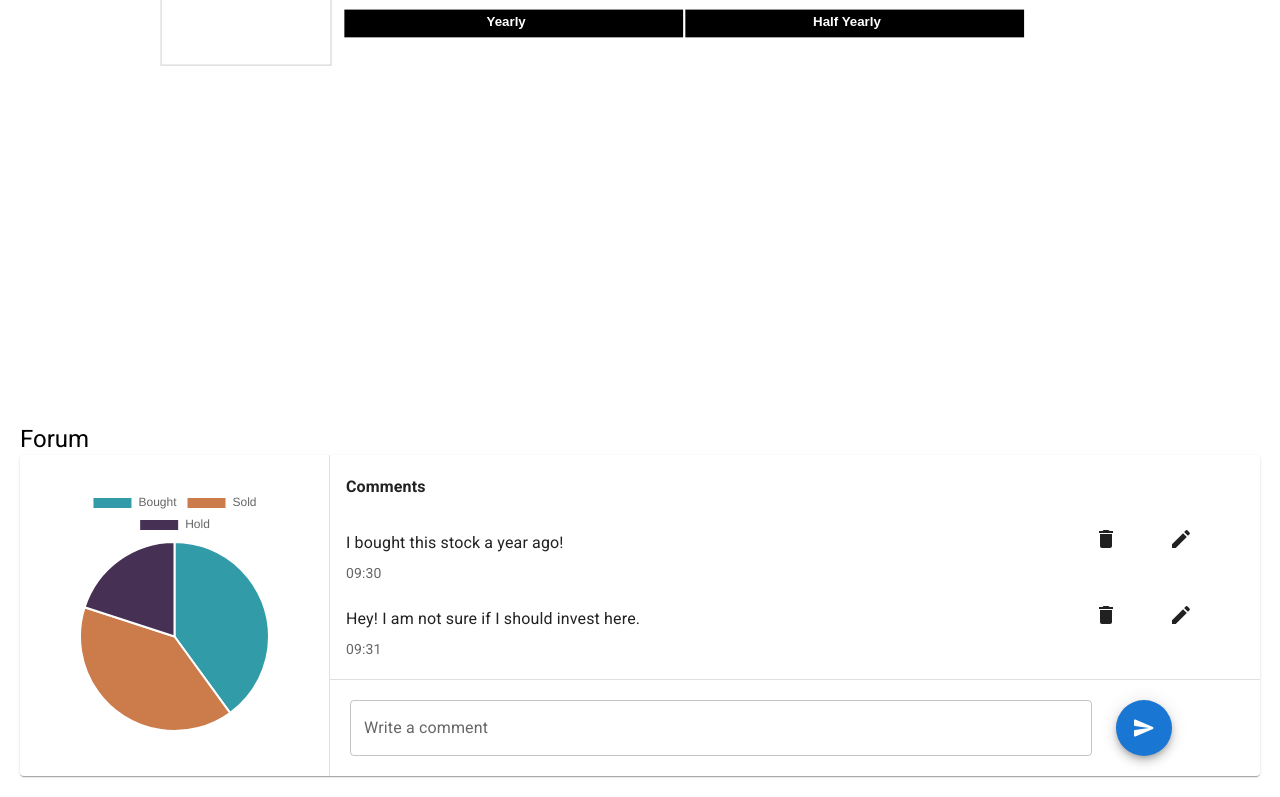
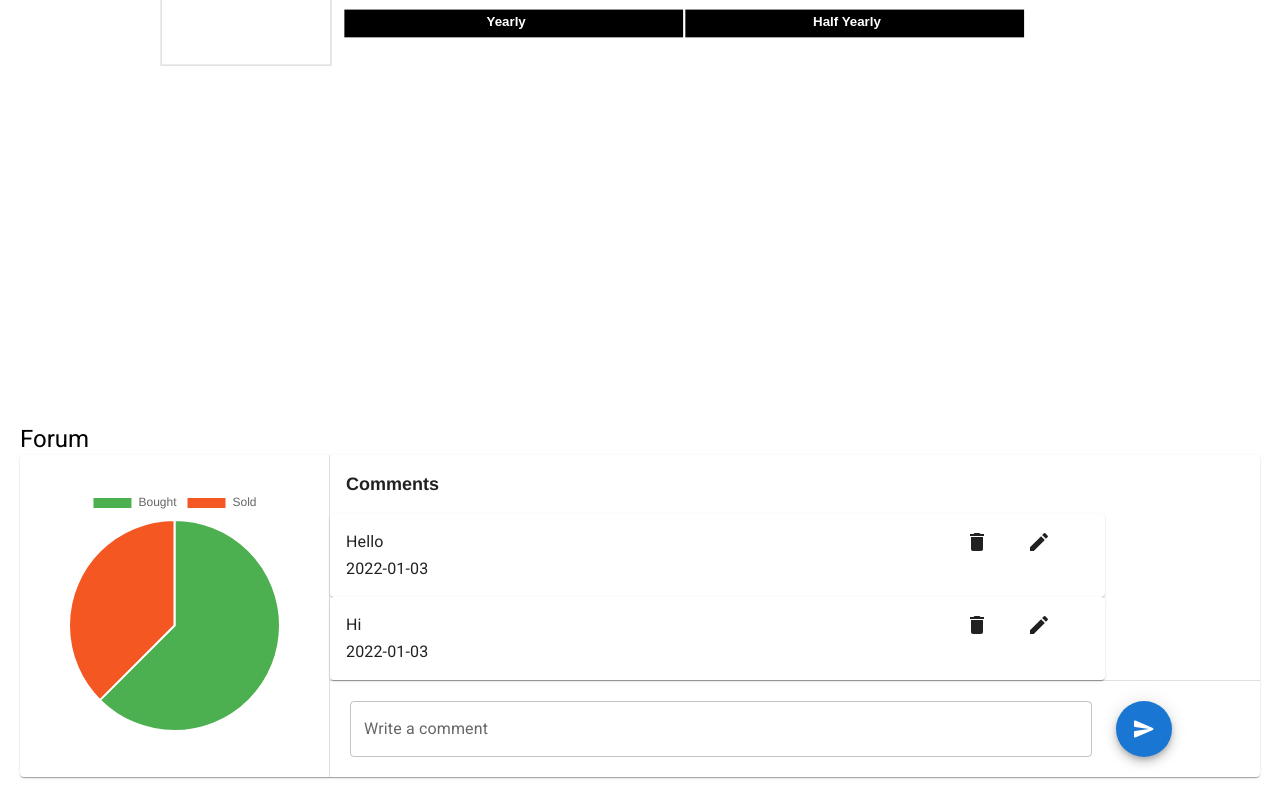
Before and after one commit to SanikaVT/trading_simulation_frontend, a React (Create React App) app: page /analytics in a window 1280 px wide. Shown: the part 1343-2140 px from the top of the page. Built offline with nearby package versions, Linux system fonts and the light colour scheme; no server answers.

Commit message:
Forum integration

```diff
--- /dev/null
+++ b/src/components/forum/CommentCard.tsx
@@ -0,0 +1,147 @@
+import React from "react";
+import Card from "@mui/material/Card";
+import CardContent from "@mui/material/CardContent";
+import Typography from "@mui/material/Typography";
+import {
+  Button,
+  CardActionArea,
+  Dialog,
+  DialogActions,
+  DialogContent,
+  DialogTitle,
+  Grid,
+  TextField,
+} from "@mui/material";
+import DeleteIcon from "@mui/icons-material/Delete";
+import EditIcon from "@mui/icons-material/Edit";
+import axios from "axios";
+
+function CommentCard(props: any) {
+  document.body.style.overflow = "scroll";
+  const [open, setOpen] = React.useState(false);
+  const [comment, setComment] = React.useState("");
+  const [commentID, setCommentID] = React.useState(props.commentID);
+  const [analyticsID, setAnalyticsID] = React.useState(props.analyticsID);
+  const [loading, setLoading] = React.useState({});
+
+  const handleClickOpen = () => {
+    setCommentID(props.commentID);
+    setAnalyticsID(props.analyticsID);
+    setOpen(true);
+  };
+
+  const handleClose = () => {
+    setOpen(false);
+  };
+
+  const [openDelete, setOpenDelete] = React.useState(false);
+
+  const handleClickOpenDelete = () => {
+    setCommentID(props.commentID);
+    setAnalyticsID(props.analyticsID);
+    setOpenDelete(true);
+  };
+
+  const handleCloseDelete = () => {
+    deleteComment();
+    setOpenDelete(false);
+  };
+
+  function updateComment() {
+    if (comment.trim() !== "") {
+      axios
+        .put(`http://localhost:3100/api/forum`, {
+          analyticsID: analyticsID,
+          commentID: commentID,
+          comment: comment,
+        })
+        .then((res) => {
+          console.log(res.data);
+          setOpen(false);
+          props.rerender(res.data);
+        });
+    } else {
+      setOpen(false);
+    }
+  }
+  function deleteComment() {
+    axios
+      .put(`http://localhost:3100/api/forum/delete`, {
+        analyticsID: analyticsID,
+        commentID: commentID,
+      })
+      .then((res) => {
+        console.log(analyticsID);
+        console.log(commentID);
+        console.log(res.data);
+        setOpenDelete(false);
+        props.rerender(res.data);
+        // window.location.reload();
+      });
+  }
+  return (
+    <>
+      <Card
+        style={{
+          // border: "1px solid transparent",
+          padding: "5spx",
+        }}
+      >
+        <CardActionArea>
+          <CardContent>
+            <Grid container>
+              <Grid item md={10} xs={12}>
+                <Typography>{props.comment}</Typography>
+              </Grid>
+              <Grid item md={1} xs={12}>
+                <DeleteIcon onClick={handleClickOpenDelete} />
+              </Grid>
+              <Grid item md={1} xs={12}>
+                <EditIcon onClick={handleClickOpen} />
+              </Grid>
+              <Grid item md={12} xs={12}>
+                <Typography>{props.creation_date}</Typography>
+              </Grid>
+            </Grid>
+            <Dialog
+              fullWidth={true}
+              maxWidth={"lg"}
+              open={open}
+              onClose={handleClose}
+            >
+              <DialogTitle>Edit Comment</DialogTitle>
+              <DialogContent>
+                <TextField
+                  autoFocus
+                  margin="dense"
+                  id="name"
+                  type="text"
+                  fullWidth
+                  variant="standard"
+                  defaultValue={props.comment}
+                  onChange={(event) => setComment(event.target.value)}
+                />
+              </DialogContent>
+              <DialogActions>
+                <Button onClick={updateComment}>Save</Button>
+              </DialogActions>
+            </Dialog>
+
+            <Dialog
+              fullWidth={true}
+              open={openDelete}
+              onClose={handleCloseDelete}
+            >
+              <DialogTitle>Confirm Delete?</DialogTitle>
+              <DialogActions>
+                <Button onClick={deleteComment}>Delete</Button>
+              </DialogActions>
+            </Dialog>
+          </CardContent>
+        </CardActionArea>
+      </Card>
+    </>
+  );
+}
+
+export default CommentCard;
--- a/src/components/forum/Forum.tsx
+++ b/src/components/forum/Forum.tsx
@@ -1,27 +1,72 @@
 import Paper from "@mui/material/Paper";
-import React from "react";
 import Grid from "@mui/material/Grid";
 import Divider from "@mui/material/Divider";
 import TextField from "@mui/material/TextField";
 import Typography from "@mui/material/Typography";
-import List from "@mui/material/List";
-import ListItem from "@mui/material/ListItem";
-import ListItemText from "@mui/material/ListItemText";
 import Fab from "@mui/material/Fab";
-import DeleteIcon from "@mui/icons-material/Delete";
-import EditIcon from "@mui/icons-material/Edit";
 import SendRoundedIcon from "@mui/icons-material/SendRounded";
-import Dialog from "@mui/material/Dialog";
-import DialogActions from "@mui/material/DialogActions";
-import DialogContent from "@mui/material/DialogContent";
-import DialogTitle from "@mui/material/DialogTitle";
-import { Button } from "@mui/material";
 import PieChartComponent from "./PieChartComp";
 import { ToastContainer, toast, Bounce } from "react-toastify";
+import CommentCard from "./CommentCard";
+import { IComment } from "../../types/IComment";
+import { useEffect, useState } from "react";
+import axios from "axios";
 
+const initialCommentsList: IComment[] = [
+  {
+    analyticsID: "1",
+    commentID: "2",
+    comment: "Hello",
+    creation_date: "01-03-2022",
+  },
+  {
+    analyticsID: "1",
+    commentID: "2",
+    comment: "Hi",
+    creation_date: "01-03-2022",
+  },
+];
 //Code Reference: https://codesandbox.io/s/kqv1w?file=/src/ChartFirst.tsx:269-273
 function ForumComp() {
-  const [open, setOpen] = React.useState(false);
+  const [commentData, setCommentData] = useState(initialCommentsList);
+  const [commentSet, setComment] = useState("");
+  const [loading, setLoading] = useState("");
+
+  useEffect(() => {
+    axios
+      .get(`http://localhost:3100/api/forum/`, {
+        responseType: "json",
+        params: { analyticsID: "1" },
+      })
+      .then(function(response) {
+        setCommentData(response.data.comments);
+        console.log(response.data.comments);
+      });
+  }, [loading]);
+
+  function postComment() {
+    axios
+      .post(`http://localhost:3100/api/forum/`, {
+        analyticsID: "1",
+        comment: commentSet,
+      })
+      .then((res) => {
+        // notify;
+        console.log(res.data);
+        setLoading(Math.random().toString());
+      });
+  }
+  function formatDate(date: any) {
+    var d = new Date(date),
+      month = "" + (d.getMonth() + 1),
+      day = "" + d.getDate(),
+      year = d.getFullYear();
+
+    if (month.length < 2) month = "0" + month;
+    if (day.length < 2) day = "0" + day;
+
+    return [year, month, day].join("-");
+  }
 
   const notify = () => {
     toast(` Comment posted successfully!`, {
@@ -29,23 +74,6 @@ function ForumComp() {
     });
   };
 
-  const handleClickOpen = () => {
-    setOpen(true);
-  };
-
-  const handleClose = () => {
-    setOpen(false);
-  };
-
-  const [openDelete, setOpenDelete] = React.useState(false);
-
-  const handleClickOpenDelete = () => {
-    setOpenDelete(true);
-  };
-
-  const handleCloseDelete = () => {
-    setOpenDelete(false);
-  };
   return (
     <>
       <Grid container>
@@ -60,72 +88,35 @@ function ForumComp() {
           <PieChartComponent />
         </Grid>
         <Grid item md={9} xs={12}>
-          <List>
-            <ListItem key="1">
-              <Grid container>
-                <Grid item md={12} xs={12} marginBottom={3}>
-                  <ListItemText>
-                    <b>Comments</b>
-                  </ListItemText>
-                </Grid>
-                <Grid item md={10} xs={12}>
-                  <ListItemText primary="I bought this stock a year ago! "></ListItemText>
-                </Grid>
-                <Grid item md={1} xs={12}>
-                  <DeleteIcon onClick={handleClickOpenDelete} />
-                </Grid>
-                <Grid item md={1} xs={12}>
-                  <EditIcon onClick={handleClickOpen} />
-                </Grid>
-                <Grid item md={12} xs={12}>
-                  <ListItemText secondary="09:30"></ListItemText>
-                </Grid>
-              </Grid>
-            </ListItem>
-            <ListItem key="2">
-              <Grid container>
-                <Grid item md={10} xs={12}>
-                  <ListItemText primary="Hey! I am not sure if I should invest here."></ListItemText>
-                </Grid>
-                <Grid item md={1} xs={12}>
-                  <DeleteIcon onClick={handleClickOpenDelete} />
-                </Grid>
-                <Grid item md={1} xs={12}>
-                  <EditIcon onClick={handleClickOpen} />
-                </Grid>
-                <Grid item md={12} xs={12}>
-                  <ListItemText secondary="09:31"></ListItemText>
-                </Grid>
-              </Grid>
-            </ListItem>
-            {/* <ListItem key="3">
-                        <Grid container>
-                            <Grid item md={10} xs={12}>
-                                <ListItemText primary="Don't worry! I will help you"></ListItemText>
-                            </Grid>
-                            <Grid item md={1} xs={12}>
-                                <DeleteIcon onClick={handleClickOpenDelete}/>
-                            </Grid>
-                            <Grid item md={1} xs={12}>
-                                <EditIcon onClick={handleClickOpen}/>
-                            </Grid>
-                            <Grid item md={12} xs={12}>
-                                <ListItemText secondary="10:30"></ListItemText>
-                            </Grid>
-                        </Grid>
-                    </ListItem> */}
-          </List>
+          <Grid padding={2}>
+            <b>Comments</b>
+          </Grid>
+          <Grid item md={10} xs={12}>
+            {commentData.map((myVariable) => {
+              return (
+                <CommentCard
+                  creation_date={formatDate(myVariable.creation_date)}
+                  comment={myVariable.comment}
+                  commentID={myVariable.commentID}
+                  analyticsID={myVariable.analyticsID}
+                  rerender={setLoading}
+                />
+              );
+            })}
+            {/* <CommentCard commentData={commentData}></CommentCard> */}
+          </Grid>
           <Divider />
           <Grid container style={{ padding: "20px" }}>
             <Grid item md={10} xs={12}>
               <TextField
-                id="outlined-basic-email"
+                id="text"
                 label="Write a comment"
                 fullWidth
+                onChange={(event) => setComment(event.target.value)}
               />
             </Grid>
             <Grid md={1} xs={12} paddingLeft={3}>
-              <Fab color="primary" aria-label="add" onClick={notify}>
+              <Fab color="primary" aria-label="add" onClick={postComment}>
                 <SendRoundedIcon />
               </Fab>
               <ToastContainer
@@ -140,35 +131,6 @@ function ForumComp() {
             </Grid>
           </Grid>
         </Grid>
-        <Dialog
-          fullWidth={true}
-          maxWidth={"lg"}
-          open={open}
-          onClose={handleClose}
-        >
-          <DialogTitle>Edit Comment</DialogTitle>
-          <DialogContent>
-            <TextField
-              autoFocus
-              margin="dense"
-              id="name"
-              type="text"
-              fullWidth
-              variant="standard"
-              defaultValue="I bought this stock a year ago!"
-            />
-          </DialogContent>
-          <DialogActions>
-            <Button onClick={handleClose}>Save</Button>
-          </DialogActions>
-        </Dialog>
-
-        <Dialog fullWidth={true} open={openDelete} onClose={handleCloseDelete}>
-          <DialogTitle>Confirm Delete?</DialogTitle>
-          <DialogActions>
-            <Button onClick={handleCloseDelete}>Delete</Button>
-          </DialogActions>
-        </Dialog>
       </Grid>
     </>
   );
--- a/src/components/forum/PieChartComp.tsx
+++ b/src/components/forum/PieChartComp.tsx
@@ -1,20 +1,20 @@
 import { Pie } from "react-chartjs-2";
-import 'chart.js/auto';
+import "chart.js/auto";
 
 function PieChartComponent({
-  labels = ["Bought", "Sold", "Hold"],
+  labels = ["Bought", "Sold"],
   datasets = [
     {
-      data: [3000, 3000, 1500],
-      backgroundColor: ["#329ba8", "#cc7b4b", "#463054"]
-    }
-  ]
+      data: [5000, 3000],
+      backgroundColor: ["#4CAF50", "#f55723"],
+    },
+  ],
 }) {
   return (
     <Pie
       data={{
         labels: labels,
-        datasets: datasets
+        datasets: datasets,
       }}
     />
   );
--- a/src/components/user_profile/BuyCreditsModal.tsx
+++ b/src/components/user_profile/BuyCreditsModal.tsx
@@ -37,6 +37,10 @@ function BuyCreditsModal(props: any) {
   const [cvv, setCVV] = useState(0);
   const [cvvError, setCVVError] = useState(false);
   const [confirmationModal, setOpenConfirmationModal] = useState(false);
+  const handleClickCreditModalClose = () => {
+    props.openModal(false);
+  };
+
   const acceptNumbers = (event: any) => {
     let charCode = event.keyCode;
     if (
@@ -51,6 +55,8 @@ function BuyCreditsModal(props: any) {
       if (credits2 !== 0) {
         cred = credits + credits2;
         postUserData();
+        // props.setOpenModal(false);
+        props.setNewCredits(Number(cred));
         setOpenConfirmationModal(true);
       }
     }
@@ -87,8 +93,9 @@ function BuyCreditsModal(props: any) {
       >
         <Box sx={style}>
           <ConfirmationModal
-            openModal={confirmationModal}
-            setOpenModal={setOpenConfirmationModal}
+            openConfModal={confirmationModal}
+            setOpenConfModal={setOpenConfirmationModal}
+            closeCreditModal={handleClickCreditModalClose}
           />
           <Card>
             <CardContent style={{ backgroundColor: "#2E8BC0", color: "white" }}>
@@ -186,6 +193,7 @@ function BuyCreditsModal(props: any) {
                 color="success"
                 onClick={() => {
                   changeCredits();
+                  handleClickCreditModalClose();
                 }}
                 style={{ backgroundColor: "#2E8BC0", color: "white" }}
               >
--- a/src/components/user_profile/ConfirmationModal.tsx
+++ b/src/components/user_profile/ConfirmationModal.tsx
@@ -29,9 +29,10 @@ function ConfirmationModal(props: any) {
   return (
     <>
       <Modal
-        open={props.openModal}
+        open={props.openConfModal}
         onClose={() => {
-          props.setOpenModal(false);
+          props.setOpenConfModal(false);
+          props.closeCreditModal();
         }}
         aria-labelledby="modal-modal-title"
         aria-describedby="modal-modal-description"
@@ -60,8 +61,8 @@ function ConfirmationModal(props: any) {
               <Fab color="primary" aria-label="add">
                 <ArrowBackIosNewIcon
                   onClick={() => {
-                    props.setOpenModal(false);
-                    window.location.reload();
+                    props.setOpenConfModal(false);
+                    // window.location.reload();
                   }}
                   style={{ backgroundColor: "#2E8BC0", color: "white" }}
                 />
--- a/src/components/user_profile/UserCredits.tsx
+++ b/src/components/user_profile/UserCredits.tsx
@@ -17,7 +17,7 @@ function UserCreditsComp() {
   };
   const [credits, setCredits] = useState(0);
 
-  useEffect(() => {
+  function getUserData() {
     axios
       .get(`http://localhost:3100/api/users`, {
         responseType: "json",
@@ -27,6 +27,10 @@ function UserCreditsComp() {
         setCredits(response.data.prof.credits);
         console.log(response.data.prof);
       });
+  }
+
+  useEffect(() => {
+    getUserData();
   }, []);
 
   return (
@@ -34,6 +38,7 @@ function UserCreditsComp() {
       <BuyCreditsModal
         openModal={openCreditsModal}
         setOpenModal={setOpenCreditsModal}
+        setNewCredits={setCredits}
       />
       <Grid
         container
--- a/src/components/user_profile/UserDetail.tsx
+++ b/src/components/user_profile/UserDetail.tsx
@@ -23,8 +23,8 @@ function UserDetailComp() {
         setEmail(response.data.prof.email);
         setPhone(response.data.prof.phone);
         setAvatar(
-          first_name.substring(0, 1).toUpperCase() +
-            last_name.substring(0, 1).toUpperCase()
+          response.data.prof.first_name.substring(0, 1).toUpperCase() +
+            response.data.prof.last_name.substring(0, 1).toUpperCase()
         );
       });
   }, []);
--- a/src/components/user_profile/UserInfo.tsx
+++ b/src/components/user_profile/UserInfo.tsx
@@ -71,7 +71,6 @@ function UserInfoComp() {
       })
       .then((res) => {
         console.log(res.data);
-        window.location.reload();
       });
   }
 
--- /dev/null
+++ b/src/types/IComment.tsx
@@ -0,0 +1,6 @@
+export interface IComment {
+  analyticsID: String;
+  commentID: String;
+  comment: String;
+  creation_date: String;
+}
```
